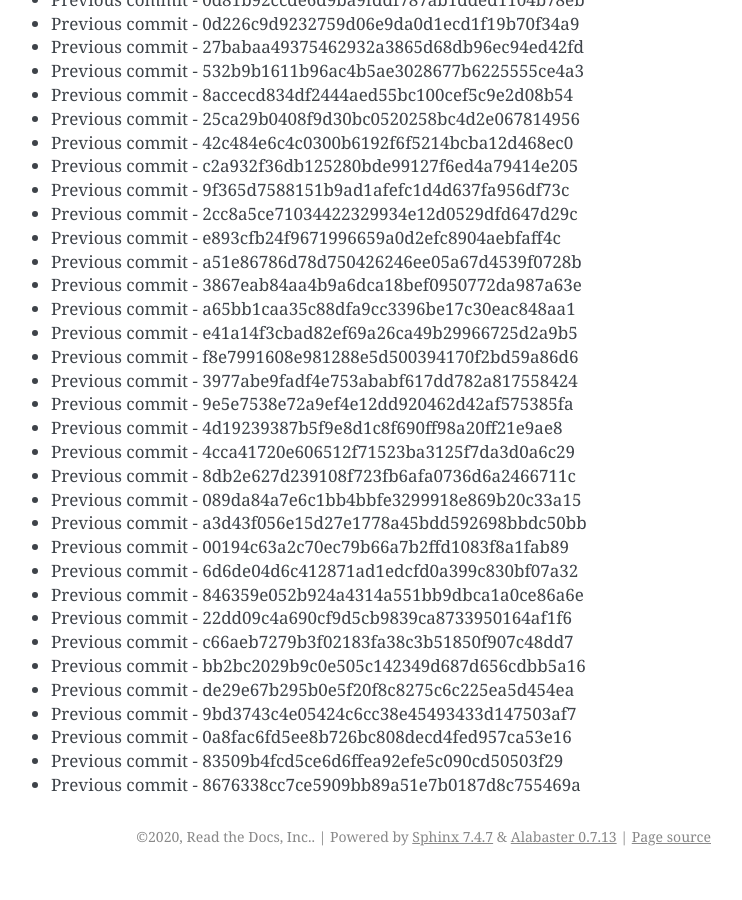
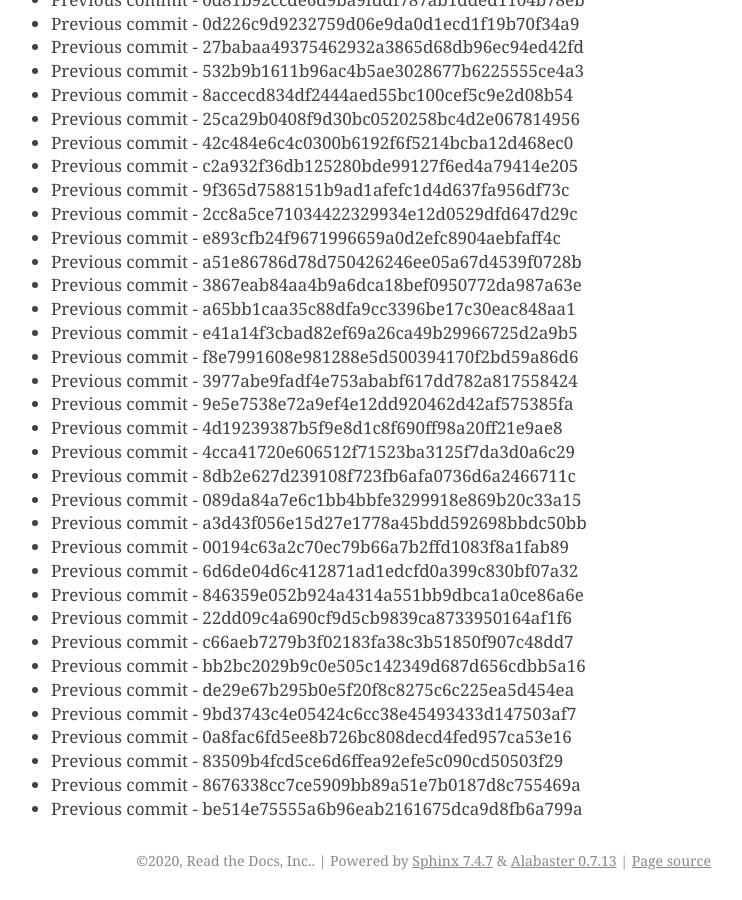
Before and after one commit to readthedocs/rtd-git-stresstest, a Sphinx documentation site: the page built from docs/updates.rst, in a window 1280 px wide and 900 px high, scrolled down 56745 px. Shown: the whole window, without its empty margins (399-1141 px from the left). Built offline with Sphinx 7.4.7, drawn with Linux system fonts in a browser that asks for light colours; before the commit the page ends 57621 px from its top, so only the background shows below that.

Commit message:
Generating commit from previous: be514e75555a6b96eab2161675dca9d8fb6a799a

```diff
--- a/docs/updates.rst
+++ b/docs/updates.rst
@@ -2416,3 +2416,4 @@ It can be tested for any performance characteristics.
 * Previous commit - 0a8fac6fd5ee8b726bc808decd4fed957ca53e16
 * Previous commit - 83509b4fcd5ce6d6ffea92efe5c090cd50503f29
 * Previous commit - 8676338cc7ce5909bb89a51e7b0187d8c755469a
+* Previous commit - be514e75555a6b96eab2161675dca9d8fb6a799a
```
